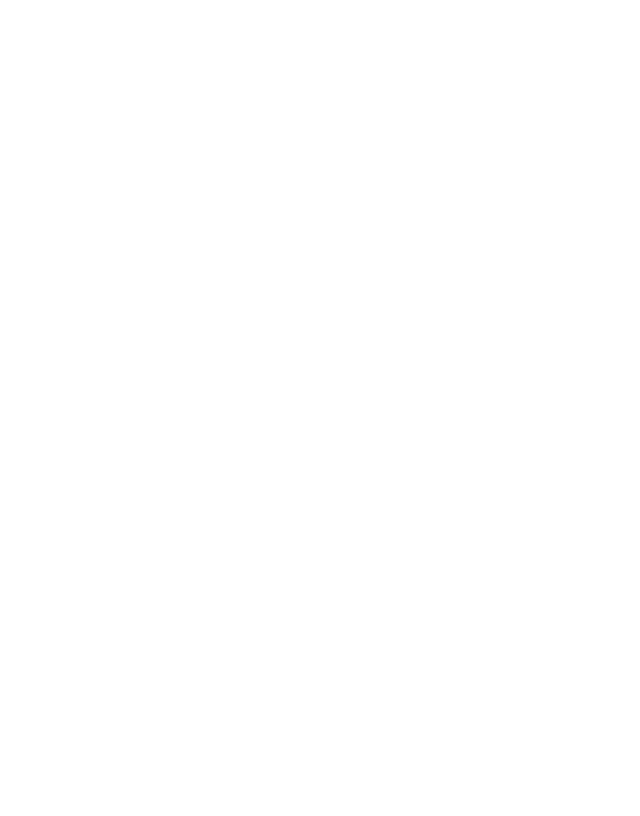
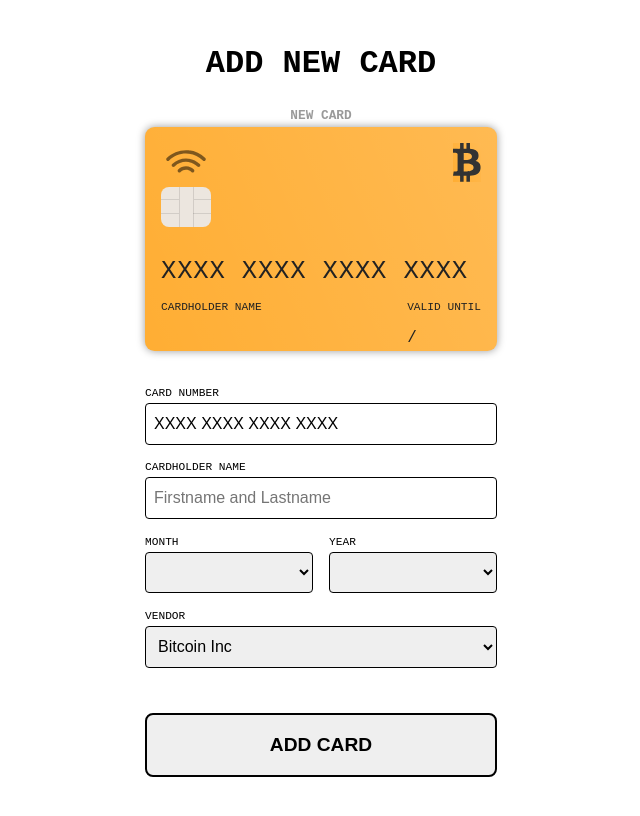
Before and after one commit to maxaakre/e-wallet-vue, a Vue app: page /new-card in a window 1280 px wide. Shown: the whole page, without its empty margins (319-959 px from the left). Built offline with nearby package versions, Linux system fonts and the light colour scheme.

Commit message:
changed form and data

```diff
--- a/src/components/Card.vue
+++ b/src/components/Card.vue
@@ -15,7 +15,7 @@
                <p>{{card.cardholder}}</p></aside>
             <aside class="valid">
                 <span> Valid Until</span>
-                <p>{{card.valid}}</p>
+                <p>{{card.month}}/{{card.year}}</p>
             </aside>
             </section>
 
@@ -106,7 +106,7 @@ aside {
 }
 .blockchain {
     background: linear-gradient(248.52deg,rgba(0,0,0,.15) 1.49%,transparent),#8b58f9;
-    color: #fff;
+    color: #222;
 }
 .bitcoin {
     background: linear-gradient(.689turn,hsla(0,0%,100%,.15),hsla(0,0%,100%,0) 99.07%),#ffae34;
@@ -118,8 +118,11 @@ aside {
 }
 .evil {
     background: linear-gradient(248.3deg,rgba(0,0,0,.16),transparent),#f33355;
-    color: #fff;
+    color: #222;
+}
+.blank {
+    background: linear-gradient(237.75deg,hsla(0,0%,100%,.24),hsla(0,0%,100%,0));
+    color: #222;
 }
 
-
 </style>
--- a/src/components/CardForm.vue
+++ b/src/components/CardForm.vue
@@ -1,15 +1,18 @@
 <template>
-        <section class="card-form">
+        <form class="card-form" @submit.prevent="addCard">
             <label for="number" class="col-2">Card Number</label>
-            <input type="text" name="number" maxlength="16"
+            <input type="text" name="number" maxlength="18"
             v-model="card.number"
-            placeholder="XXXX XXXX XXXX XXXX" class="col-2">
+            placeholder="XXXX-XXXX-XXXX-XXXX" class="col-2">
+
             <label for="cardholder" class="col-2">Cardholder Name</label>
             <input type="text" name="cardholder" placeholder="Firstname and Lastname"
             class="col-2" v-model="card.cardholder">
+
             <label for="month" class="col-1">Month</label>
             <label for="yesr">Year</label>
-            <select name="month" class="col-1" v-model="card.valid">
+
+            <select name="month" class="col-1" v-model="card.month">
                 <option value="01">01</option>
                 <option value="02">02</option>
                 <option value="03">03</option>
@@ -23,7 +26,7 @@
                 <option value="11">11</option>
                 <option value="12">12</option>
             </select>
-            <select name="month" class="col-1" v-model="card.valid">
+            <select name="month" class="col-1" v-model="card.year">
                 <option value="21">21</option>
                 <option value="22">22</option>
                 <option value="23">23</option>
@@ -31,21 +34,30 @@
                 <option value="25">25</option>
             </select>
             <label for="vendor" class="col-2">Vendor</label>
-            <select name="vendor" class="col-2" v-model="card.vendor">
-                <option value="Bitcoin Inc">Bitcoin Inc</option>
-                <option value="Blockchain Inc">Blockchain Inc</option>
-                <option value="Evil Corp">Evil Corp</option>
-                <option value="Ninja Bank">Ninja Bank</option>
+
+            <select name="vendor" class="col-2"
+                v-model="card.vendor"
+                @change="$emit('select', card.vendor)">
+                <option value="bitcoin">Bitcoin Inc</option>
+                <option value="blockchain">Blockchain Inc</option>
+                <option value="evil">Evil Corp</option>
+                <option value="ninja">Ninja Bank</option>
             </select>
-        <a href="#" class="cta col-2">Add Card</a>
-        </section>
+        <button class="cta col-2">Add Card</button>
+        </form>
 </template>
 
 <script>
     export default {
        props:{
            card: Object
-       }
+       },
+        methods: {
+    addCard() {
+      this.$root.$emit("new-card", this.card);
+      this.$router.go(-1);
+    }
+  }
     }
 </script>
 
@@ -82,4 +94,5 @@ label{
     width: 100%;
 }
 
+
 </style>
--- a/src/main.js
+++ b/src/main.js
@@ -6,22 +6,14 @@ Vue.config.productionTip = false
 
 new Vue({
   router,
-  data(){return{
+  data:()=>({
     cards: [
-      {
-        id: Date.now,
-        cardholder: "",
-        number: "XXXX XXXX XXXX XXXX",
-        valid: "",
-        vendor: "bitcoin",
-        cvv: ""
-      },
-
       {
         id:1,
         cardholder: "Max Aakre",
         number: "5555 5555 5555 5555",
-        valid: "12/24",
+        month: "12",
+        year:"21",
         vendor: "evil",
         cvv: "133"
       },
@@ -29,7 +21,8 @@ new Vue({
         id:2,
         cardholder: "Svett Jannebanan",
         number: "6666 6666 6666 6666",
-        valid: "12/21",
+        month: "12",
+        year:"21",
         vendor: "ninja",
         cvv: "124"
       },
@@ -37,7 +30,8 @@ new Vue({
         id: 3,
         cardholder: "Grisen Grison",
         number: "7777 7777 7777 7777",
-        valid: "12/21",
+        month: "12",
+        year:"21",
         vendor: "bitcoin",
         cvv: "114"
       },
@@ -45,11 +39,18 @@ new Vue({
         id:4,
         cardholder: "Amanda Viberg",
         number: "8888 8888 8888 8888",
-        valid: "12/21",
+        month: "12",
+        year:"21",
         vendor: "blockchain",
         cvv: "541"
       },
     ]
-  }},
+  }),
+  mounted() {
+    this.$root.$on("new-card", data => {
+      this.cards.push(data);
+      console.log(data);
+    });
+  },
   render: h => h(App)
 }).$mount('#app')
--- a/src/router/index.js
+++ b/src/router/index.js
@@ -11,7 +11,7 @@ const routes = [
     component: Home
   },
   {
-    path: '/newcard',
+    path: '/new-card',
     name: 'Newcard',
     // route level code-splitting
     // this generates a separate chunk (about.[hash].js) for this route
--- a/src/views/Home.vue
+++ b/src/views/Home.vue
@@ -6,15 +6,11 @@
     </header>
     <card v-bind:card="card"/>
   <CardStack v-bind:cards="cards" v-on:changeCard="changeCard"/>
-
-
-
-  <a href="/newcard" class="cta">Add New Card</a>
+  <button to="/new-card" class="cta">Add New Card</button>
   </main>
 </template>
 
 <script>
-// @ is an alias to /src
 import Top from '@/components/Top.vue'
 import Card from '@/components/Card.vue'
 import CardStack from '@/components/CardStack.vue'
@@ -29,7 +25,15 @@ export default {
   },
   data(){
     return{
-      card: this.$root.$data.cards[1]
+      card: {
+        cardholder: "Max Aakre",
+        number: "5555 5555 5555 5555",
+        month: "12",
+        year:"21",
+        vendor: "evil",
+        cvv: "133",
+        color:"#ffb649"
+      }
     }
   },
   methods:{
@@ -92,7 +96,7 @@ p {
     margin-inline-start: 0px;
     margin-inline-end: 0px;
 }
-a.cta {
+ button.cta {
     display: -webkit-box;
     display: -ms-flexbox;
     display: flex;
@@ -113,8 +117,9 @@ a.cta {
     box-sizing: border-box;
     border-radius: .5rem;
     margin: 2rem 0;
+    width: 100%;
 }
-a:hover {
+button:hover {
     color: white;
     cursor: pointer;
     background-color: #000;
--- a/src/views/Newcard.vue
+++ b/src/views/Newcard.vue
@@ -4,8 +4,8 @@
       <Top msg="Add New Card"/>
       <p>New Card</p>
     </header>
-    <Card v-bind:card="card" v-bind:class="card" />
-    <CardForm v-bind:card="card"/>
+    <Card v-bind:card="card" v-bind:class="card"/>
+    <CardForm v-bind:card="card" @select="changeBgVendor"/>
   </main>
 </template>
 <script>
@@ -19,17 +19,39 @@ components:{
   CardForm,
   Card,
   },
- data(){
-    return{
-      card: this.$root.$data.cards[0]
+ data: () => ({
+    card: {
+      id: Date.now(),
+      chip: require("../assets/chip-light.svg"),
+      number: "XXXX XXXX XXXX XXXX",
+      cardholder: "",
+      month: "",
+      year: "",
+      vendor: "bitcoin",
+      color:"#ccc"
+    }
+  }),
+ methods: {
+    changeBgVendor(vendor) {
+      if (vendor === "ninja-bank") {
+        this.card.vendor = require('@/assets/vendor-' + vendor );
+      }
+      if (vendor === "evil-corp") {
+        this.card.vendor = require('@/assets/vendor-' + vendor );
+      }
+      if (vendor === "blockchain-inc") {
+        this.card.vendor = require('@/assets/vendor-' + vendor );
+      }
+      if (vendor === "bitcoin-inc") {
+        this.card.vendor = require('@/assets/vendor-' + vendor );
+      }
     }
   }
 
 
-
 }
 </script>
-<style lang="scss">
+<style lang="scss" >
 header{
   display: block;
 }
@@ -68,6 +90,7 @@ header{
         transform: scale(1.03)
     }
 
+
 }
 
 </style>
```
